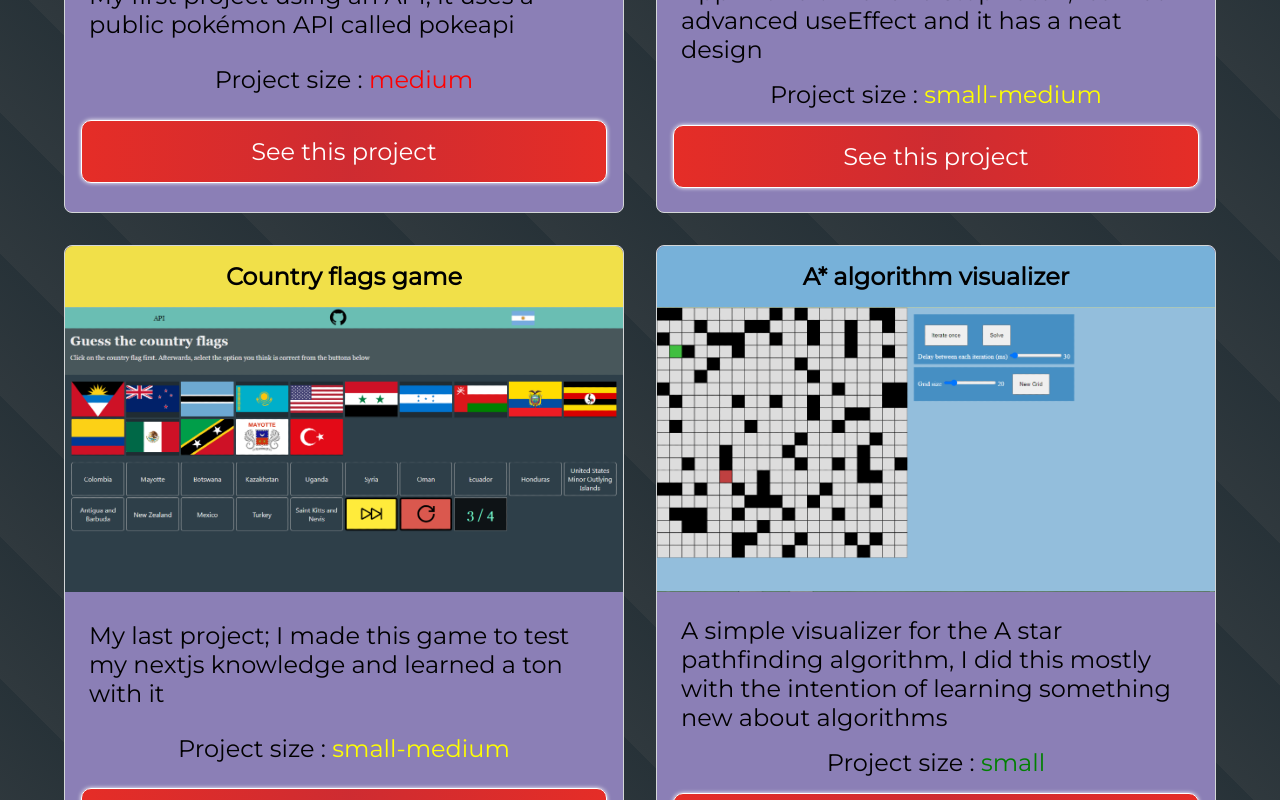
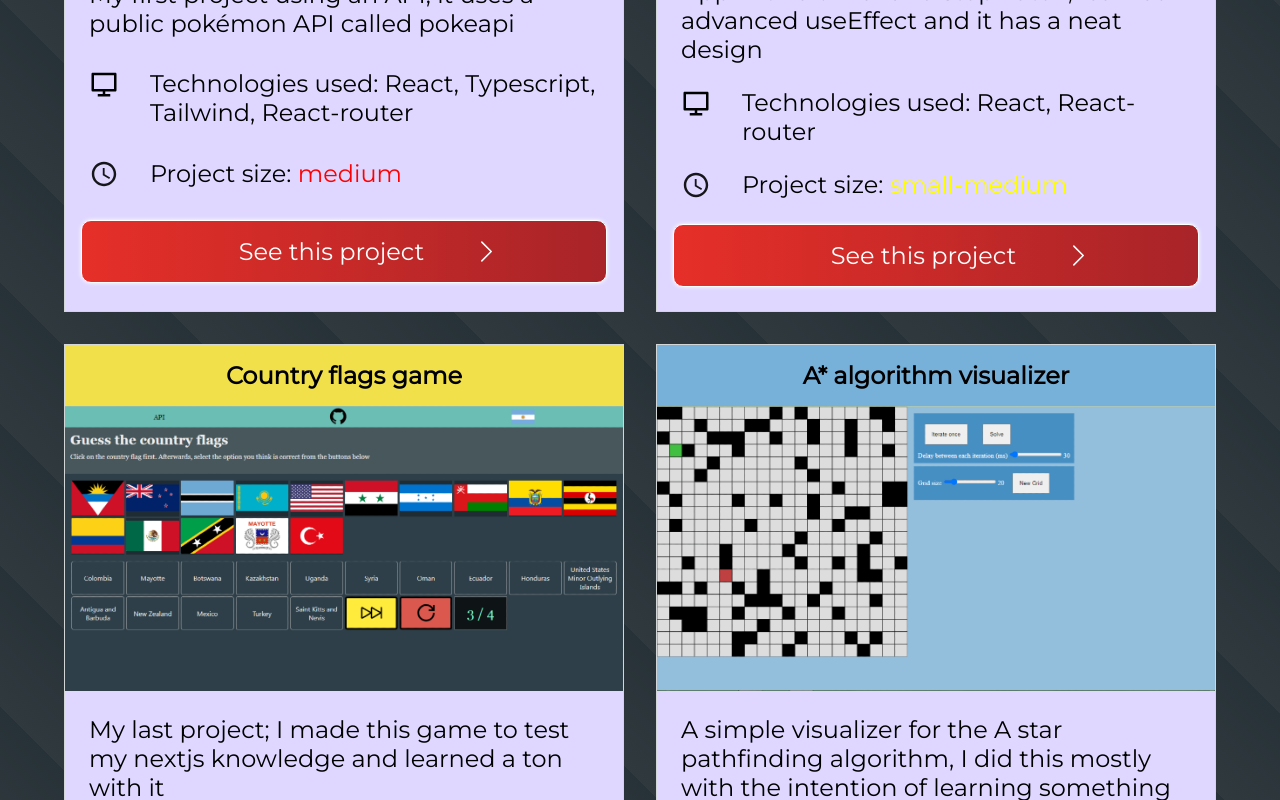
Before and after one commit to titong0/portfolio, a Next.js app: page / in a window 1280 px wide. Shown: the part 1340-2140 px from the top of the page. Built offline with nearby package versions, Linux system fonts and the light colour scheme.

Commit message:
redesign button

```diff
--- a/components/ProjectThumbnails.jsx
+++ b/components/ProjectThumbnails.jsx
@@ -1,5 +1,7 @@
 import styles from "./projects.module.scss";
-import Link from "next/link";
+import { IoMdTime } from "react-icons/io";
+import { RiComputerLine } from "react-icons/ri";
+import { BsChevronRight } from "react-icons/bs";
 
 const SIZE_COLORS = {
   small: "green",
@@ -14,7 +16,6 @@ const ProjectThumbnails = ({ projects }) => {
         <div className={styles.thumbnail}>
           <h4
             style={{
-              // background: `linear-gradient(${project.bg}, 85%, #cccccc)`,
               background: project.bg,
             }}
           >
@@ -22,15 +23,23 @@ const ProjectThumbnails = ({ projects }) => {
           </h4>
           <img width="600" src={project.thumbnail} alt={project.title} />
           <div className={styles.content}>
-            <p>{project.description}</p>
+            <p className={styles.description}>{project.description}</p>
             <p>
-              Project size :
-              <span style={{ color: SIZE_COLORS[project.size] }}>
-                {" " + project.size}
+              <RiComputerLine size="30" /> Technologies used:{" "}
+              {project.technologies.join(", ")}
+            </p>
+            <p>
+              <IoMdTime size="30" />
+              <span>
+                Project size:
+                <span style={{ color: SIZE_COLORS[project.size] }}>
+                  {" " + project.size}
+                </span>
               </span>
             </p>
             <a href={project.url} target="_blank" className={styles.CTA}>
               See this project
+              <BsChevronRight size="25" />
             </a>
           </div>
         </div>
--- a/components/projects.module.scss
+++ b/components/projects.module.scss
@@ -39,13 +39,10 @@
   flex-direction: column;
   align-items: center;
   border: 1px solid vars.$color;
-  border-radius: 8px;
-  background-color: rgb(139, 127, 182);
+  background-color: rgb(223, 215, 255);
   max-width: 600px;
   font-size: 1.5rem;
-  transition: 400ms;
   h4 {
-    border-radius: 8px 8px 0 0;
     padding: 1rem 0;
     width: 100%;
     text-align: center;
@@ -54,25 +51,32 @@
   img {
     width: 100%;
   }
-  &:hover {
-    transform: translateY(-0.5rem);
-    filter: brightness(110%);
-  }
 }
 
 .content {
   display: flex;
   flex-direction: column;
   justify-content: space-around;
-  align-items: center;
+  gap: 0.5rem;
   padding: 1rem;
   height: 100%;
   p {
+    display: grid;
+    grid-template-columns: 1fr 10fr;
+    grid-template-rows: 1fr;
+    justify-items: flex-start;
+    gap: 1rem;
     padding: 0.5rem;
   }
 }
+p.description {
+  display: block;
+}
 
 .CTA {
+  display: flex;
+  align-items: center;
+  justify-content: center;
   width: 100%;
   margin: 0.5rem 0;
   padding: 1rem 0;
@@ -80,14 +84,20 @@
   text-decoration: none;
   border: 1px solid white;
   border-radius: 10px;
-  background-image: linear-gradient(
-    to right,
-    #e52d27 0%,
-    hsl(358, 65%, 49%) 51%,
-    #e52d27 100%
-  );
+  background: linear-gradient(to right, hsl(2, 79%, 53%) 0%, rgb(168, 36, 40));
   box-shadow: 0px 0px 4px 0px;
   color: white;
+  overflow: hidden;
+  svg {
+    transition: 500ms;
+    transform: translateX(50px);
+  }
+
+  &:hover {
+    svg {
+      transform: translateX(70px);
+    }
+  }
 }
 
 @media (max-width: 480px) {
--- a/projects.js
+++ b/projects.js
@@ -6,6 +6,7 @@ export default [
     url: "https://pokemon-something.netlify.app",
     size: "medium",
     bg: "#f18b61",
+    technologies: ["React", "Typescript", "Tailwind", "React-router"],
   },
   {
     title: "Clocks app",
@@ -14,6 +15,7 @@ export default [
     url: "https://yeah-clocks.netlify.app",
     size: "small-medium",
     bg: "#e1acbf",
+    technologies: ["React", "React-router"],
   },
   {
     title: "Country flags game",
@@ -22,6 +24,7 @@ export default [
     url: "https://guess-the-country-flag.netlify.app",
     size: "small-medium",
     bg: "#f1e049",
+    technologies: ["React", "Next.js", "Sass"],
   },
   {
     title: "A* algorithm visualizer",
@@ -31,5 +34,6 @@ I did this mostly with the intention of learning something new about algorithms`
     url: "https://a-star-visualizer.netlify.app",
     size: "small",
     bg: "#77b1d9",
+    technologies: ["Javascript", "CSS"],
   },
 ];
```
